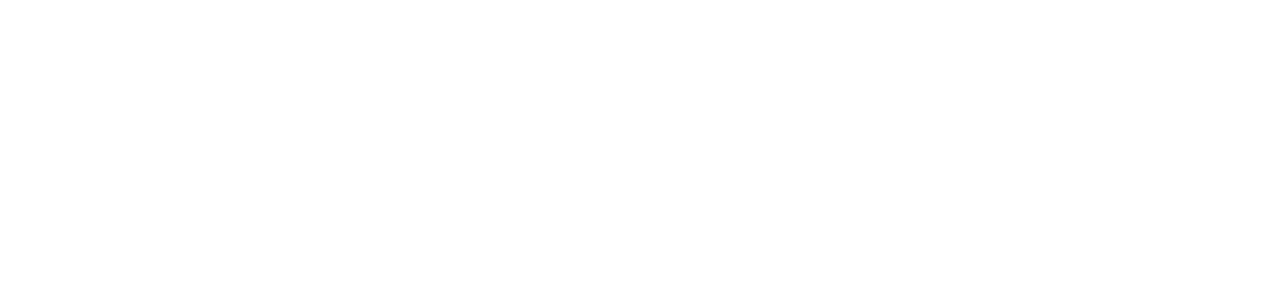
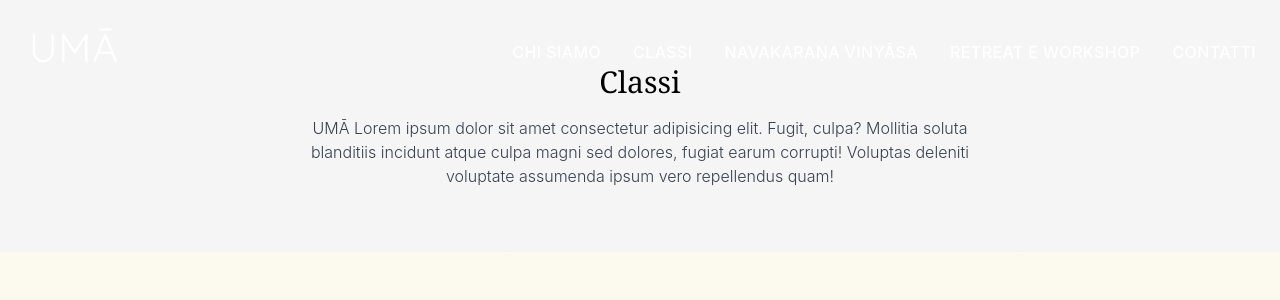
Before and after one commit to asorbellini/static-uma-yoga, a React (Vite) app: page /classi in a window 1280 px wide. Before the commit this address had no page. Shown: the top 300 px of the page. Built offline with nearby package versions, Linux system fonts and the light colour scheme.

Commit message:
Change path to italian

```diff
--- a/src/App.jsx
+++ b/src/App.jsx
@@ -12,13 +12,13 @@ function App() {
     <Router>
       <Routes>
         <Route path="/" element={<Home />} />
-        <Route path="/about" element={<About />}/>
-        <Route path="/about/:memberName" element={<PersonalDetail />}/>
-        <Route path="/classes" element={<Classes />} />
-        {/*<Route path="/classes/:nameClass" element={<ClassesDetail />} /> */}
+        <Route path="/chi-siamo" element={<About />}/>
+        <Route path="/chi-siamo/:memberName" element={<PersonalDetail />}/>
+        <Route path="/classi" element={<Classes />} />
+        {/*<Route path="/classi/:nameClass" element={<ClassesDetail />} /> */}
         <Route path="/navakarana-vinyasa" element={<NavakaranaVinyasa />} />
         <Route path="/retreat-e-workshop" element={<RetreateWorkshop />} />
-        <Route path="/contact-us" element={<ContactUs />} />
+        <Route path="/contatti" element={<ContactUs />} />
         {/*<Route path="/press-e-media" element={<Press />} /> */}
         {/* <Route path="/events" element={<Events />} />        */}
       </Routes>
--- a/src/components/Header.jsx
+++ b/src/components/Header.jsx
@@ -2,11 +2,11 @@ import { useState, useEffect } from "react";
 import { NavLink } from "react-router-dom";
 import UmaLogo from "./Logo";
 
-const navItems = [{'name':'Chi siamo', 'url':"/about"},
-  {'name':'Classi', 'url':"/classes"},
+const navItems = [{'name':'Chi siamo', 'url':"/chi-siamo"},
+  {'name':'Classi', 'url':"/classi"},
   {'name':'Navakaraṇa vinyāsa', 'url':"/navakarana-vinyasa"},
   {'name':'Retreat e workshop', 'url':"/retreat-e-workshop"},
-  {'name':'Contatti', 'url':"/contact-us"}
+  {'name':'Contatti', 'url':"/contatti"}
 ]
 
 const Header = () => {
--- a/src/pages/About.jsx
+++ b/src/pages/About.jsx
@@ -24,7 +24,7 @@ function About() {
               {Members.map((m)=>(
                 <li key={m.slug}>
                   <h1>{m.name}</h1>
-                  <Link to={`/about/${m.slug}`}>
+                  <Link to={`/chi-siamo/${m.slug}`}>
                     <button className="bg-rose-600 text-white px-4 py-2 rounded">
                         Saber más
                     </button>
```
